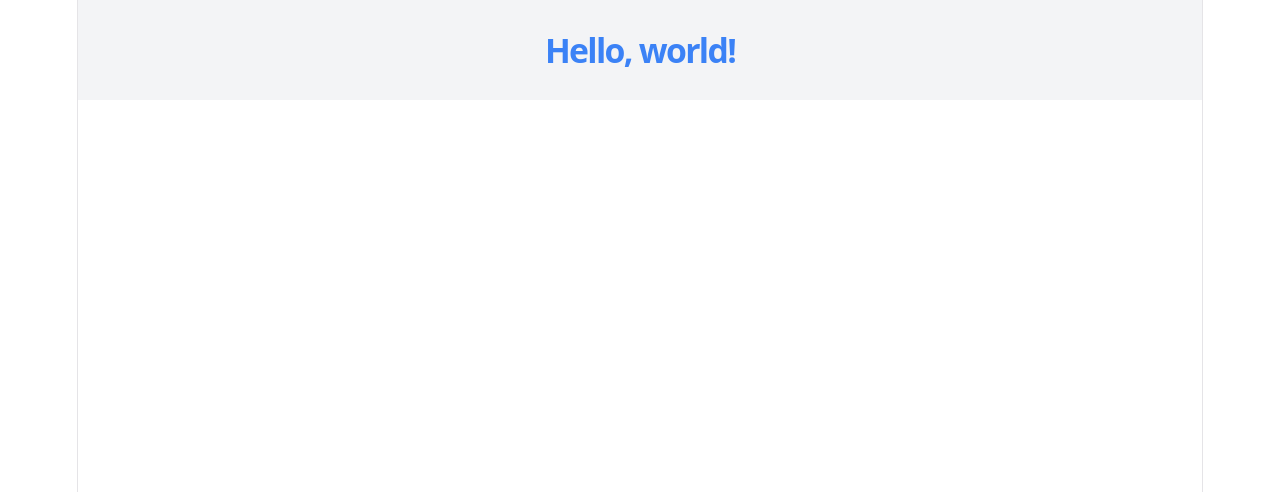
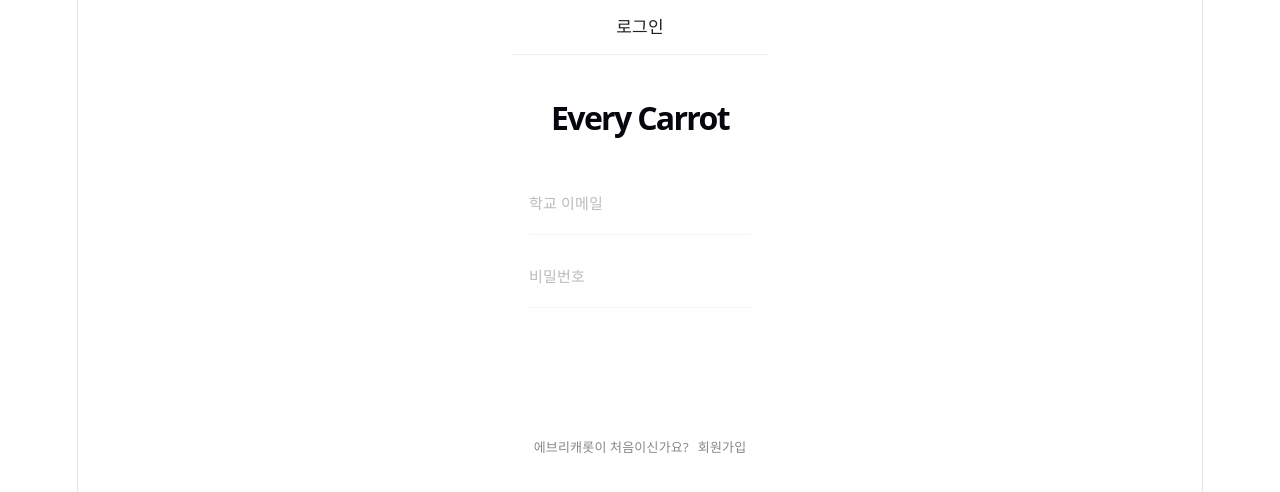
Before and after one commit to imgoogoogo/every-carrot, a React app in the folder frontend/: page / in a window 1280 px wide. Shown: the top 492 px of the page. Built offline with nearby package versions, Linux system fonts and the light colour scheme; the HTML template or start-up script is replaced by a standard one.

Commit message:
feat: 로그인 및 회원가입 레이아웃 및 폴더 구조 생성

```diff
--- a/frontend/src/App.jsx
+++ b/frontend/src/App.jsx
@@ -1,12 +1,16 @@
-import "./App.css";
+import { BrowserRouter, Routes, Route } from "react-router-dom";
+import LoginPage from "./pages/LoginPage";
+import RegisterPage from "./pages/RegisterPage";
 
 function App() {
   return (
-    <>
-      <div className="flex items-center justify-center h-[100px] bg-gray-100">
-        <h1 className="text-3xl font-bold text-blue-500">Hello, world!</h1>
-      </div>
-    </>
+    <BrowserRouter>
+      <Routes>
+        <Route path="/" element={<LoginPage />} /> {/* 우선 로그인을 첫 화면으로 */}
+        <Route path="/login" element={<LoginPage />} />
+        <Route path="/register" element={<RegisterPage />} />
+      </Routes>
+    </BrowserRouter>
   );
 }
 
--- /dev/null
+++ b/frontend/src/pages/LoginPage.jsx
@@ -0,0 +1,48 @@
+import { useNavigate } from "react-router-dom";
+
+export default function LoginPage() {
+  const navigate = useNavigate();
+
+  return (
+    <div className="max-w-[430px] mx-auto bg-white min-h-screen font-app flex flex-col">
+      <div className="bg-white px-[18px] py-[14px] flex items-center justify-center border-b border-[#eee]">
+        <span className="text-[17px] font-bold text-[#222]">로그인</span>
+      </div>
+
+      <div className="flex-1 px-[18px] pb-10">
+        <h1 className="text-[32px] font-bold text-center text-brand mt-[50px] mb-[40px]">
+          Every Carrot
+        </h1>
+
+        <form className="flex flex-col gap-2">
+          <div className="py-4 border-b border-[#f5f5f5]">
+            <input
+              type="email"
+              placeholder="학교 이메일"
+              className="w-full border-none outline-none text-[15px] text-[#222] bg-transparent placeholder-[#bbb]"
+            />
+          </div>
+          <div className="py-4 border-b border-[#f5f5f5]">
+            <input
+              type="password"
+              placeholder="비밀번호"
+              className="w-full border-none outline-none text-[15px] text-[#222] bg-transparent placeholder-[#bbb]"
+            />
+          </div>
+
+          <button
+            type="button"
+            className="w-full bg-brand text-white font-bold text-[16px] py-[14px] rounded-[8px] mt-8 active:opacity-80"
+          >
+            로그인
+          </button>
+        </form>
+
+        <div className="mt-6 text-center text-[13px] text-[#888]">
+          에브리캐롯이 처음이신가요?
+          <button onClick={() => navigate("/register")} className="font-bold text-brand ml-2">회원가입</button>
+        </div>
+      </div>
+    </div>
+  );
+}
--- /dev/null
+++ b/frontend/src/pages/RegisterPage.jsx
@@ -0,0 +1,40 @@
+import { useNavigate } from "react-router-dom";
+
+export default function RegisterPage() {
+  const navigate = useNavigate();
+
+  return (
+    <div className="max-w-[430px] mx-auto bg-white min-h-screen font-app flex flex-col">
+      <div className="bg-white px-[18px] py-[14px] flex items-center border-b border-[#eee]">
+        <button onClick={() => navigate(-1)} className="mr-2">
+          <svg width="22" height="22" fill="none" stroke="#333" strokeWidth="2" viewBox="0 0 24 24">
+            <path d="M15 19l-7-7 7-7" strokeLinecap="round" strokeLinejoin="round" />
+          </svg>
+        </button>
+        <span className="text-[17px] font-bold text-[#222]">회원가입</span>
+      </div>
+
+      <div className="flex-1 px-[18px] pb-10">
+        <form className="flex flex-col mt-4">
+          <div className="py-4 border-b border-[#f5f5f5] flex items-center gap-2">
+            <input type="email" placeholder="학교 이메일" className="flex-1 outline-none text-[15px]" />
+            <button type="button" className="bg-[#f0f0f0] text-[#555] px-3 py-1.5 rounded-md text-xs font-bold">인증요청</button>
+          </div>
+          <div className="py-4 border-b border-[#f5f5f5]">
+            <input type="password" placeholder="비밀번호 (8자 이상)" className="w-full outline-none text-[15px]" />
+          </div>
+          <div className="py-4 border-b border-[#f5f5f5]">
+            <input type="text" placeholder="닉네임" className="w-full outline-none text-[15px]" />
+          </div>
+          <div className="py-4 border-b border-[#f5f5f5]">
+            <input type="text" placeholder="학과 (예: 컴퓨터공학과)" className="w-full outline-none text-[15px]" />
+          </div>
+
+          <button type="button" className="w-full bg-brand text-white font-bold text-[16px] py-[14px] rounded-[8px] mt-10">
+            가입 완료
+          </button>
+        </form>
+      </div>
+    </div>
+  );
+}
```
